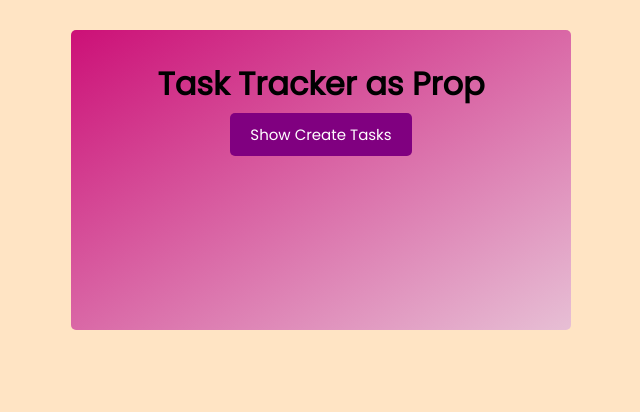
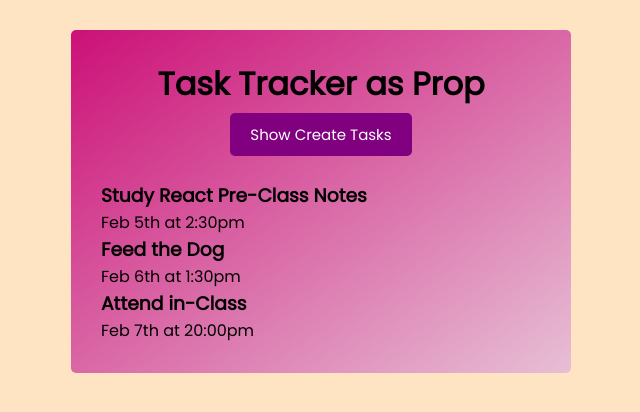
Before and after one commit to veyseltosun/react-task-tracker, a React (Create React App) app: page / in a window 1280 px wide. Shown: the top 412 px of the page, without its empty margins (319-959 px from the left). Built offline with nearby package versions, Linux system fonts and the light colour scheme.

Commit message:
task item and task components.

```diff
--- a/src/components/TaskItem.jsx
+++ b/src/components/TaskItem.jsx
@@ -0,0 +1,13 @@
+import React from 'react'
+
+function TaskItem({task}) {
+    const{id, day, text, isDone} = task
+  return (
+    <div>
+        <h3>{text}</h3>
+        <p>{day}</p>
+    </div>
+  )
+}
+
+export default TaskItem
--- a/src/components/Tasks.jsx
+++ b/src/components/Tasks.jsx
@@ -1,11 +1,22 @@
-import React from 'react'
+import React, { useState } from 'react'
+import { initialState } from '../store/initialState'
+import TaskItem from './TaskItem'
 
 
 export default function Tasks() {
+    const [tasks, setTasks] = useState(initialState)
   return (
 
     <div>
-        {}
+        {tasks.map((task)=> {
+            const{id, text, day, isDone} = task
+            return(
+                <TaskItem task={task} key={id}/>
+            )
+
+
+
+        })}
     </div>
   )
 }
```
